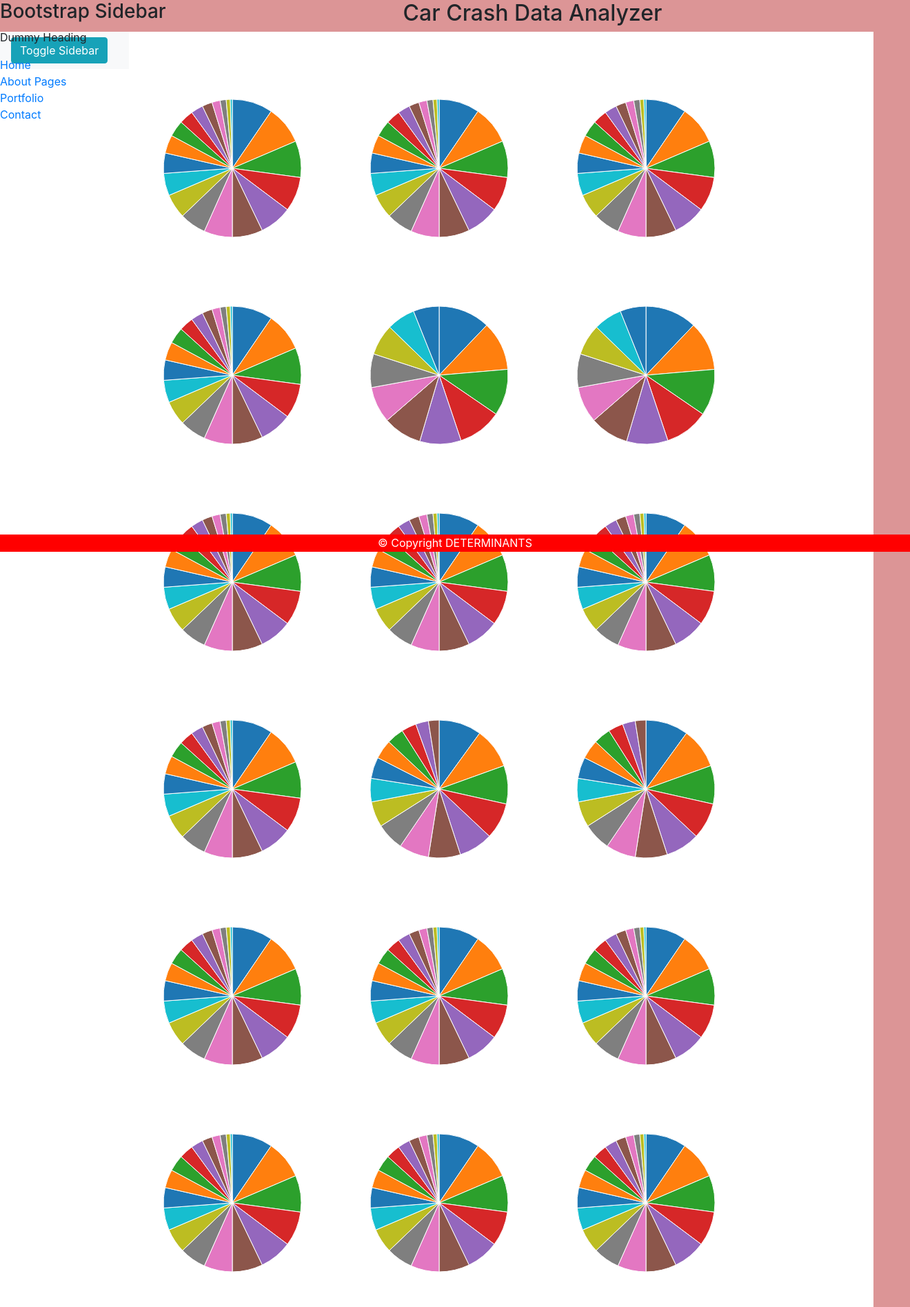
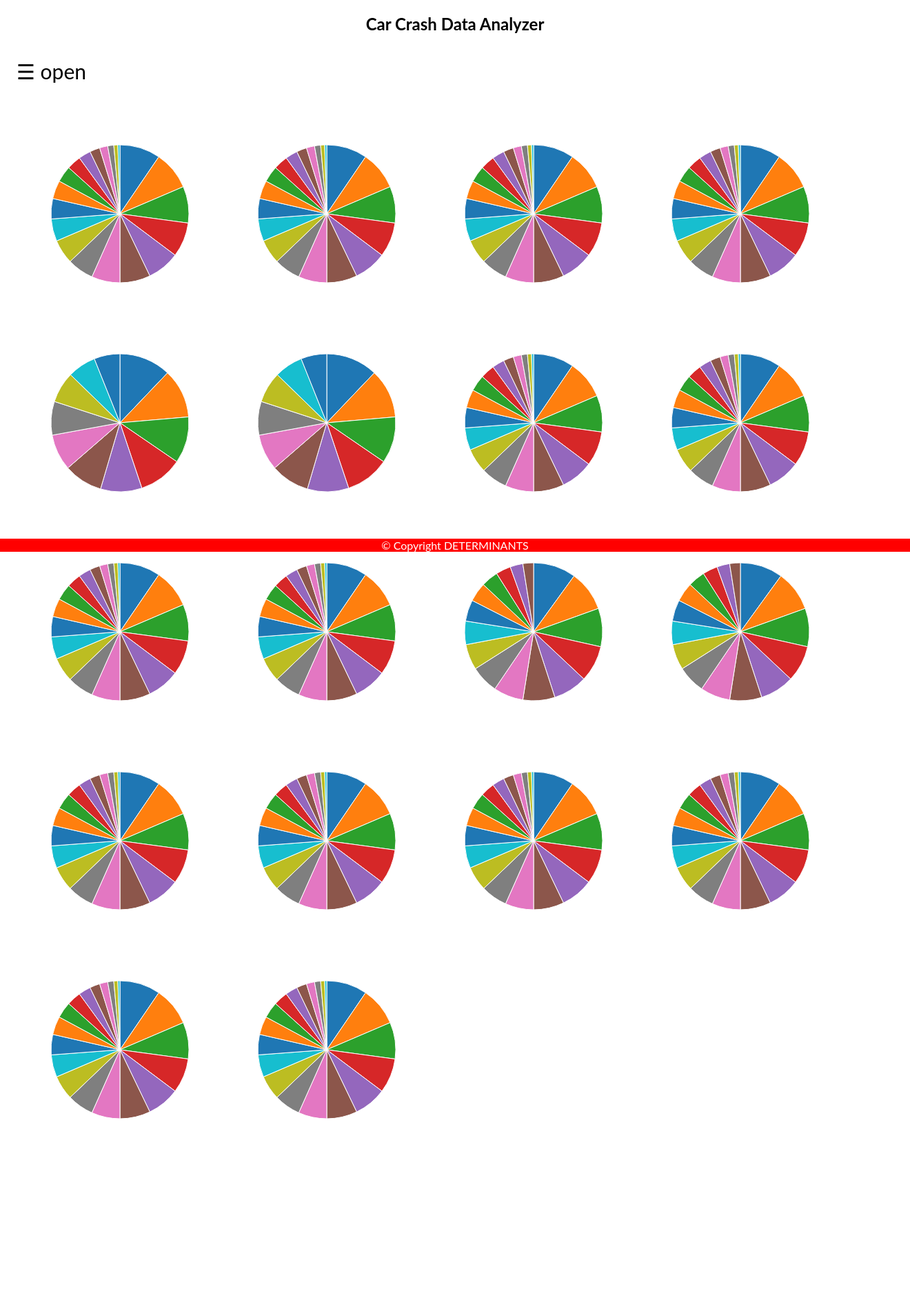
Before and after one commit to TimMarder/determinants--marderT_canaleB_liuA_hasanA, a Flask app: page / in a window 1320 px wide. Shown: the whole page at 69% size. After the commit the page ends 1622 px from the top, so only its background shows below. Run offline with Flask 2, Linux system fonts and the light colour scheme; some libraries are stand-ins or nearby versions.

Commit message:
sideebar

```diff
--- a/static/home.css
+++ b/static/home.css
@@ -8,46 +8,50 @@
   text-align: center;
 }
 
-.wrapper {
-    display: block;
+body {
+  font-family: "Lato", sans-serif;
 }
 
-#sidebar {
-    min-width: 250px;
-    max-width: 250px;
-    height: 100vh;
-    position: fixed;
-    top: 0;
-    left: 0;
-    /* top layer */
-    z-index: 9999;
+.sidenav {
+  height: 100%;
+  width: 0;
+  position: fixed;
+  z-index: 1;
+  top: 0;
+  left: 0;
+  background-color: #111;
+  overflow-x: hidden;
+  transition: 0.5s;
+  padding-top: 60px;
 }
 
-.overlay {
-    display: none;
-    position: fixed;
-    /* full screen */
-    width: 100vw;
-    height: 100vh;
-    /* transparent black */
-    background: rgba(0, 0, 0, 0.7);
-    /* middle layer, i.e. appears below the sidebar */
-    z-index: 998;
-    opacity: 0;
-    /* animate the transition */
-    transition: all 0.5s ease-in-out;
-}
-/* display .overlay when it has the .active class */
-.overlay.active {
-    display: block;
-    opacity: 1;
+.sidenav a {
+  padding: 8px 8px 8px 32px;
+  text-decoration: none;
+  font-size: 25px;
+  color: #818181;
+  display: block;
+  transition: 0.3s;
 }
 
-#dismiss {
-    width: 35px;
-    height: 35px;
-    position: absolute;
-    /* top right corner of the sidebar */
-    top: 10px;
-    right: 10px;
+.sidenav a:hover {
+  color: #f1f1f1;
 }
+
+.sidenav .closebtn {
+  position: absolute;
+  top: 0;
+  right: 25px;
+  font-size: 36px;
+  margin-left: 50px;
+}
+
+#main {
+  transition: margin-left .5s;
+  padding: 16px;
+}
+
+@media screen and (max-height: 450px) {
+  .sidenav {padding-top: 15px;}
+  .sidenav a {font-size: 18px;}
+}
--- a/static/home.js
+++ b/static/home.js
@@ -570,6 +570,18 @@ for(var cat in crashes){
   update()
 }
 
+function openNav() {
+  document.getElementById("mySidenav").style.width = "250px";
+  document.getElementById("main").style.marginLeft = "250px";
+  document.body.style.backgroundColor = "rgba(0,0,0,0.4)";
+}
+
+function closeNav() {
+  document.getElementById("mySidenav").style.width = "0";
+  document.getElementById("main").style.marginLeft= "0";
+  document.body.style.backgroundColor = "white";
+}
+
 //svg = d3.select("body").select("svg")
 //svg.attr("width", "100%")
 //svg.attr("height", "100%")
--- a/templates/home.html
+++ b/templates/home.html
@@ -3,17 +3,15 @@
   <html>
 
     <head>
+      <meta name="viewport" content="width=device-width, initial-scale=1">
+      <link rel="stylesheet" href="../static/home.css">
+      <!-- <link rel="stylesheet" href="https://stackpath.bootstrapcdn.com/bootstrap/4.1.3/css/bootstrap.min.css" integrity="sha384-MCw98/SFnGE8fJT3GXwEOngsV7Zt27NXFoaoApmYm81iuXoPkFOJwJ8ERdknLPMO" crossorigin="anonymous"> -->
 
       <title> {% block title %} {% endblock %}</title>
-
-      <link rel="stylesheet" href="../static/home.css">
-      <link rel="stylesheet" href="https://stackpath.bootstrapcdn.com/bootstrap/4.1.3/css/bootstrap.min.css" integrity="sha384-MCw98/SFnGE8fJT3GXwEOngsV7Zt27NXFoaoApmYm81iuXoPkFOJwJ8ERdknLPMO" crossorigin="anonymous">
 
     </head>
 
     <body>
-
-      <div class ="row" style="background-color:#DC9596">
 
         <div class = "col-xs-5 col-sm-3 col-md-2"></div>
 
@@ -24,77 +22,17 @@
         </div>
 
       </div>
+      <div id="mySidenav" class="sidenav">
+        <a href="javascript:void(0)" class="closebtn" onclick="closeNav()">&times;</a>
+        <a href="#">About</a>
+        <a href="#">Services</a>
+        <a href="#">Clients</a>
+        <a href="#">Contact</a>
+      </div>
 
-      <div class="row" style="height: 1000px">
+        <div id="main">
 
-        <div class="wrapper">
-    <!-- Sidebar -->
-    <nav id="sidebar">
-
-        <div id="dismiss">
-            <i class="fas fa-arrow-left"></i>
-        </div>
-
-        <div class="sidebar-header">
-            <h3>Bootstrap Sidebar</h3>
-        </div>
-
-        <ul class="list-unstyled components">
-            <p>Dummy Heading</p>
-            <li class="active">
-                <a href="#homeSubmenu" data-toggle="collapse" aria-expanded="false">Home</a>
-                <ul class="collapse list-unstyled" id="homeSubmenu">
-                    <li>
-                        <a href="#">Home 1</a>
-                    </li>
-                    <li>
-                        <a href="#">Home 2</a>
-                    </li>
-                    <li>
-                        <a href="#">Home 3</a>
-                    </li>
-                </ul>
-            </li>
-            <li>
-                <a href="#">About</a>
-                <a href="#pageSubmenu" data-toggle="collapse" aria-expanded="false">Pages</a>
-                <ul class="collapse list-unstyled" id="pageSubmenu">
-                    <li>
-                        <a href="#">Page 1</a>
-                    </li>
-                    <li>
-                        <a href="#">Page 2</a>
-                    </li>
-                    <li>
-                        <a href="#">Page 3</a>
-                    </li>
-                </ul>
-            </li>
-            <li>
-                <a href="#">Portfolio</a>
-            </li>
-            <li>
-                <a href="#">Contact</a>
-            </li>
-        </ul>
-    </nav>
-
-    <!-- Page Content -->
-    <div id="content">
-
-        <nav class="navbar navbar-expand-lg navbar-light bg-light">
-            <div class="container-fluid">
-
-                <button type="button" id="sidebarCollapse" class="btn btn-info">
-                    <i class="fas fa-align-left"></i>
-                    <span>Toggle Sidebar</span>
-                </button>
-            </div>
-        </nav>
-    </div>
-    <!-- Dark Overlay element -->
-    <div class="overlay"></div>
-</div>
+          <span style="font-size:30px;cursor:pointer" onclick="openNav()">&#9776; open</span>
 
         <!-- <nav class="nav flex-column col-xs-5 col-sm-3 col-md-2" style = "background-color:#F2D8D8;">
 
@@ -134,20 +72,16 @@
 
         <div class ="col"></div>
 
-        <div class ="col-sm-10 col-lg-8">
-
-            <div class = "row" style = "height:20"></div>
 
             <div class="footer"> &copy; Copyright DETERMINANTS <div>
 
-          <div class = "row" style = "height:20"></div>
 
         </div>
 
-        <div class ="col-sm-1 col-lg-2"></div>
+      </div>
 
         <script src="https://d3js.org/d3.v5.min.js"></script>
-        <script src = "static/home.js"></script>
+        <script src = "../static/home.js"></script>
 
     </body>
 
```
Also changed, not shown: templates/house.html (added, +71 -0 lines).
